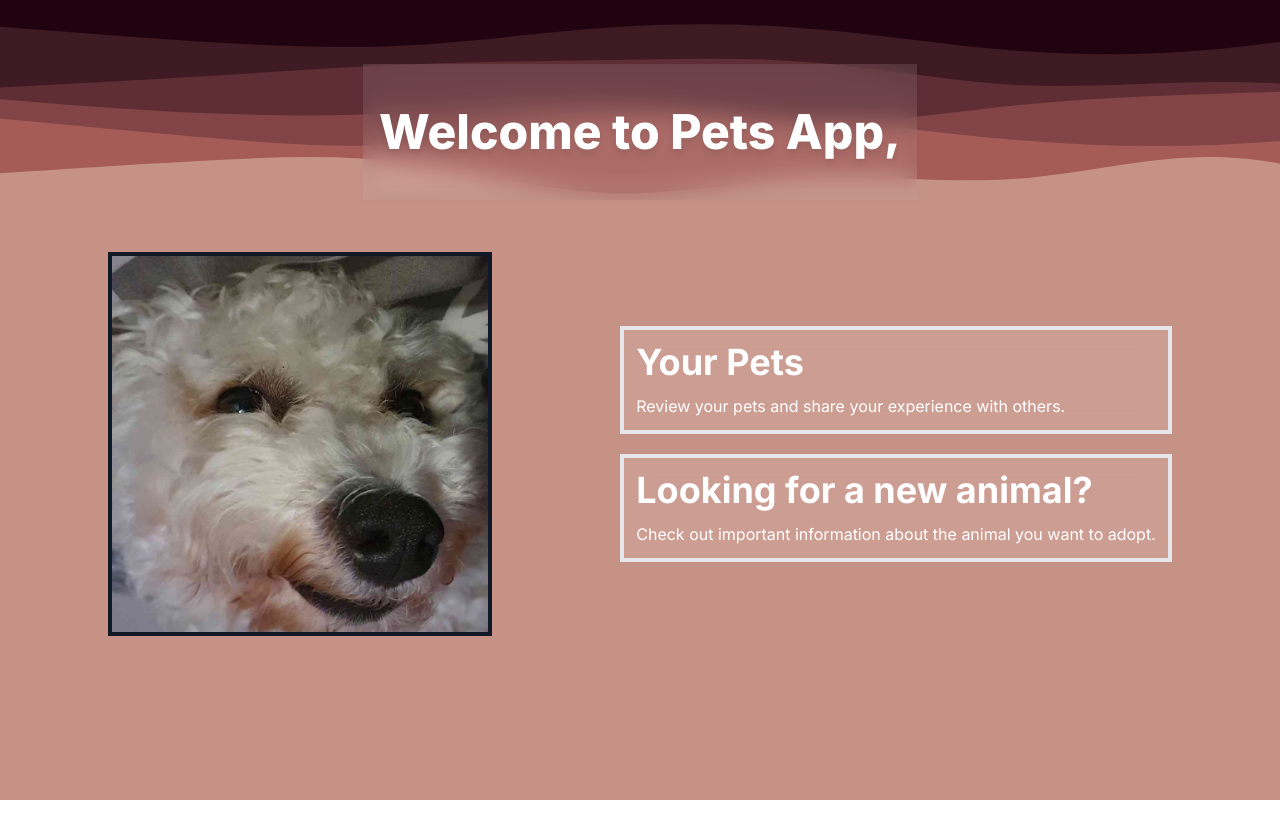
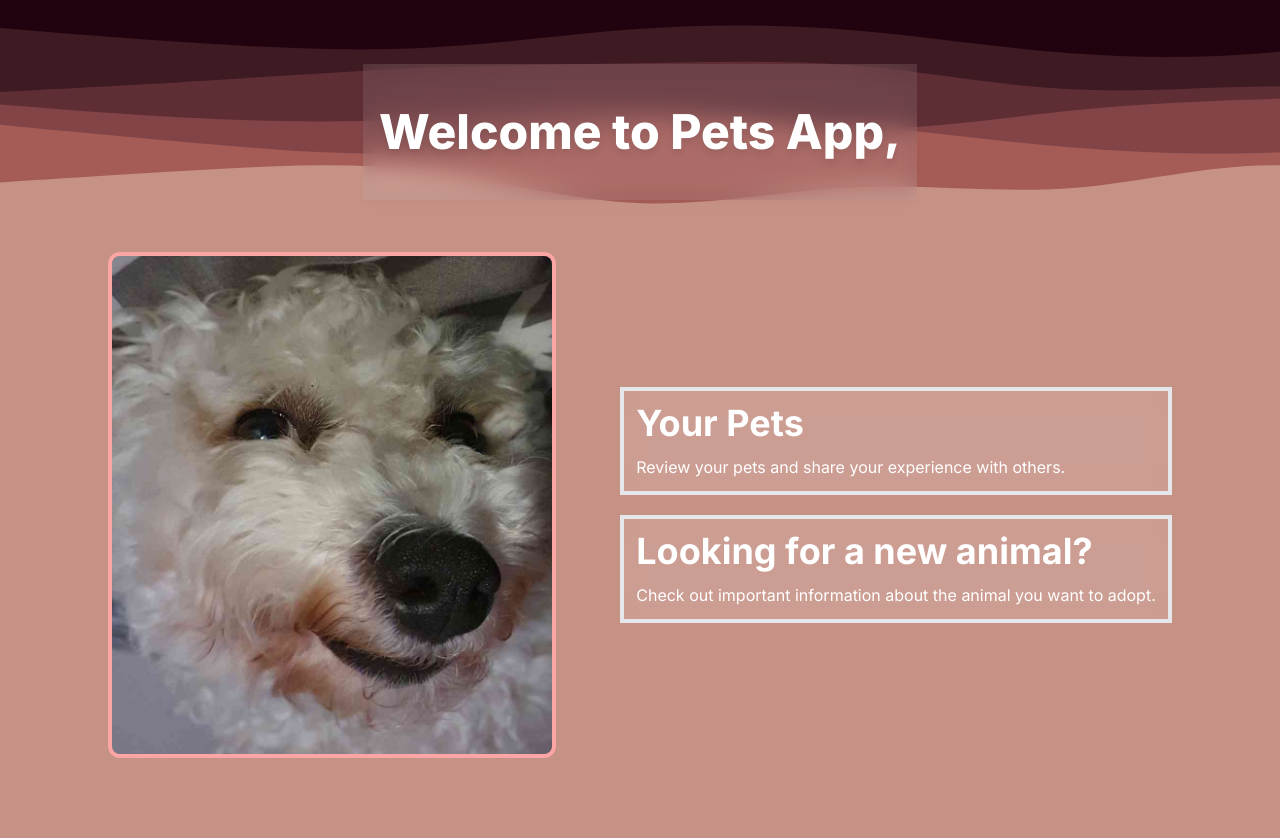
Before and after one commit to nezinauuu/Year4_FinalProject, a Next.js app in the folder year4project/: page / in a window 1280 px wide. Shown: the top 838 px of the page. Before the commit the page ends 800 px from the top, so only its background shows below. Built offline with nearby package versions, Linux system fonts and the light colour scheme.

Commit message:
Fixed image resizing

```diff
--- a/year4project/app/page.tsx
+++ b/year4project/app/page.tsx
@@ -3,7 +3,9 @@ import backgroundImage from "@/images/background-top.svg"; // import the SVG fil
 import { Button } from "@/components/ui/button";
 import axios from "axios";
 import { useEffect, useState } from "react";
-
+import { UserButton } from "@clerk/nextjs";
+import { User } from "lucide-react";
+import luckyImage  from "@/images/lucky.jpg";
 export default function Home() {
   const [animalName, setAnimalName] = useState();
   const [litterSize, setLitterSize] = useState();
@@ -29,6 +31,10 @@ export default function Home() {
   return (
     <main className="flex flex-col p-12 bg-[url('../images/background-top.svg')] bg-cover min-h-screen">
       <title>Pets</title>
+      <div className="fixed top-10 right-10 flex">
+        <UserButton />
+      </div>
+
       <div className="flex justify-center py-4">
         <h1 className=" backdrop-blur-md bg-white/10 drop-shadow-lg font-extrabold sm:text-[3rem] py-8 px-4 max-w-4xl text-white">
           Welcome to Pets App
@@ -36,8 +42,14 @@ export default function Home() {
         </h1>
       </div>
 
-      <div className="flex justify-center flex-row py-9  gap-32  m-w-64">
-        <div className="flex bg-[url('../images/lucky.jpg')] bg-cover box-border w-96 h-96 p-4 transition ease-in-out hover:-translate-y-1 hover:scale-105 duration-300 border-4 border-gray-900"></div>
+      <div className="flex justify-center flex-row py-9 gap-16 m-w-64">
+
+          <img
+            src={luckyImage.src}
+            alt="Lucky"
+            className="object-cover w-full h-full rounded-xl max-w-md min-w-[200px] border-red-300 border-4"
+          />
+
         <div className="flex flex-col justify-center max-w-2xl gap-5">
           <div className="backdrop-blur-md bg-white/10 border-4 transition ease-in-out hover:-translate-y-0 hover:scale-95 duration-100">
             <h1 className="text-4xl font-bold text-white m-3">Your Pets</h1>
```
